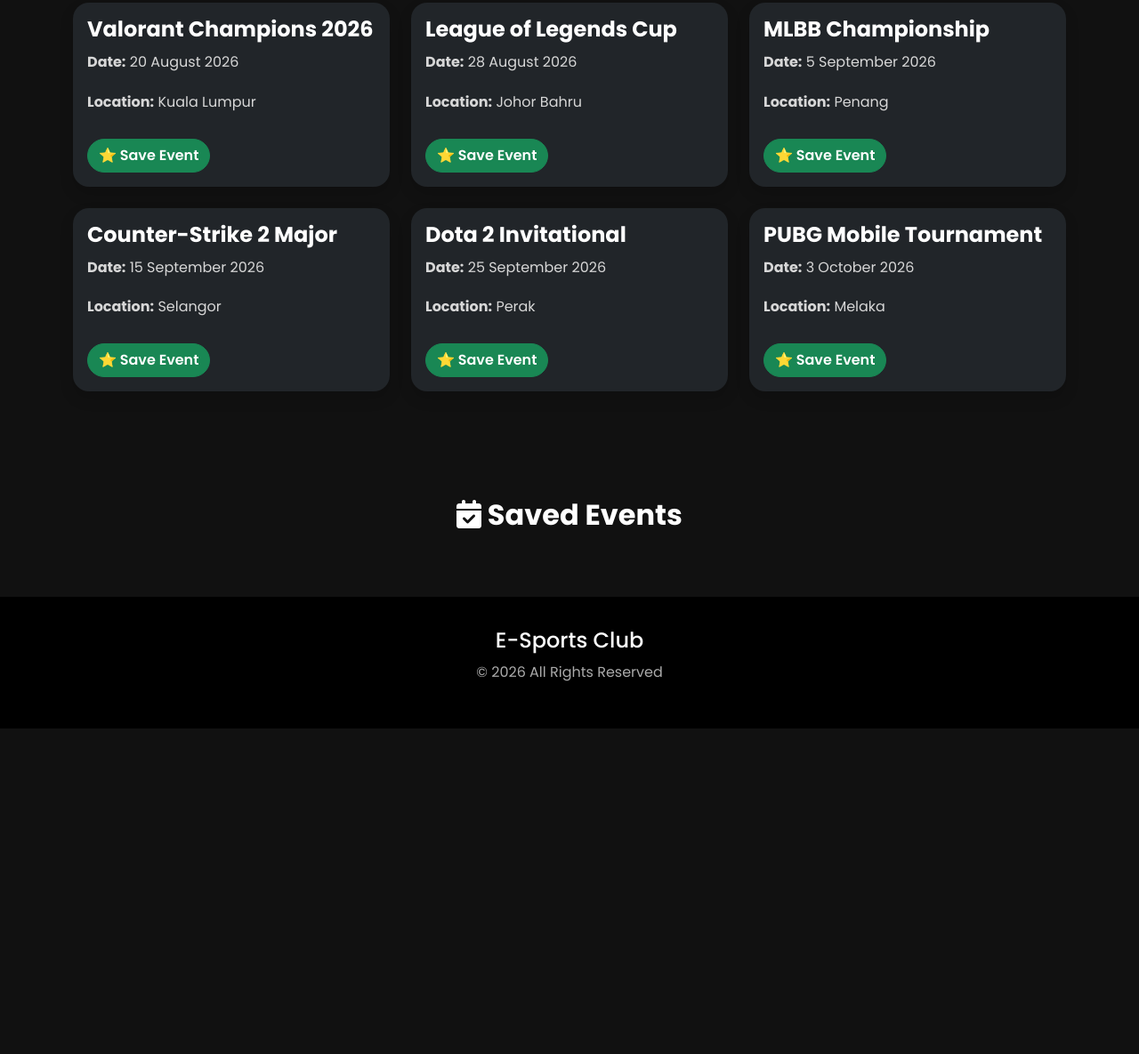
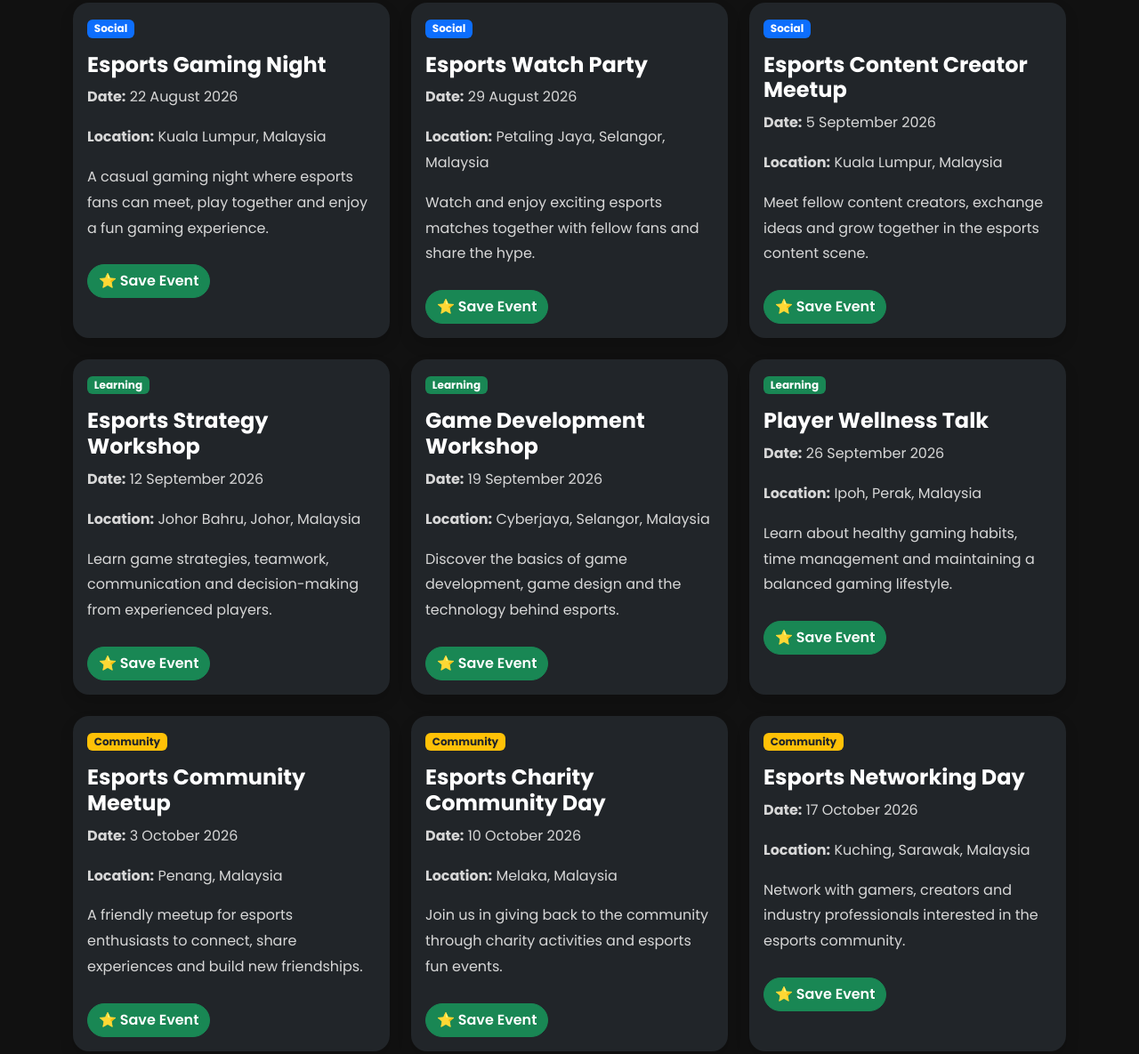
Before and after one commit to Starsflame/Gaming-Club-Website, a plain HTML site: page frontEnd/schedule.html in a window 1280 px wide. Shown: the part 931-2116 px from the top of the page at 89% size. Before the commit the page ends 1750 px from the top, so only its background shows below. Drawn offline with nearby package versions, Linux system fonts and the light colour scheme.

Commit message:
Updated Schedule Page

```diff
--- a/frontEnd/js/schedule.js
+++ b/frontEnd/js/schedule.js
@@ -1,33 +1,66 @@
 const events = [
     {
-        title: "Valorant Champions 2026",
-        date: "20 August 2026",
-        location: "Kuala Lumpur"
+        title: "Esports Gaming Night",
+        type: "Social",
+        date: "22 August 2026",
+        location: "Kuala Lumpur, Malaysia",
+        description: "A casual gaming night where esports fans can meet, play together and enjoy a fun gaming experience."
     },
     {
-        title: "League of Legends Cup",
-        date: "28 August 2026",
-        location: "Johor Bahru"
+        title: "Esports Watch Party",
+        type: "Social",
+        date: "29 August 2026",
+        location: "Petaling Jaya, Selangor, Malaysia",
+        description: "Watch and enjoy exciting esports matches together with fellow fans and share the hype."
     },
     {
-        title: "MLBB Championship",
+        title: "Esports Content Creator Meetup",
+        type: "Social",
         date: "5 September 2026",
-        location: "Penang"
+        location: "Kuala Lumpur, Malaysia",
+        description: "Meet fellow content creators, exchange ideas and grow together in the esports content scene."
     },
     {
-        title: "Counter-Strike 2 Major",
-        date: "15 September 2026",
-        location: "Selangor"
+        title: "Esports Strategy Workshop",
+        type: "Learning",
+        date: "12 September 2026",
+        location: "Johor Bahru, Johor, Malaysia",
+        description: "Learn game strategies, teamwork, communication and decision-making from experienced players."
     },
     {
-        title: "Dota 2 Invitational",
-        date: "25 September 2026",
-        location: "Perak"
+        title: "Game Development Workshop",
+        type: "Learning",
+        date: "19 September 2026",
+        location: "Cyberjaya, Selangor, Malaysia",
+        description: "Discover the basics of game development, game design and the technology behind esports."
     },
     {
-        title: "PUBG Mobile Tournament",
+        title: "Player Wellness Talk",
+        type: "Learning",
+        date: "26 September 2026",
+        location: "Ipoh, Perak, Malaysia",
+        description: "Learn about healthy gaming habits, time management and maintaining a balanced gaming lifestyle."
+    },
+    {
+        title: "Esports Community Meetup",
+        type: "Community",
         date: "3 October 2026",
-        location: "Melaka"
+        location: "Penang, Malaysia",
+        description: "A friendly meetup for esports enthusiasts to connect, share experiences and build new friendships."
+    },
+    {
+        title: "Esports Charity Community Day",
+        type: "Community",
+        date: "10 October 2026",
+        location: "Melaka, Malaysia",
+        description: "Join us in giving back to the community through charity activities and esports fun events."
+    },
+    {
+        title: "Esports Networking Day",
+        type: "Community",
+        date: "17 October 2026",
+        location: "Kuching, Sarawak, Malaysia",
+        description: "Network with gamers, creators and industry professionals interested in the esports community."
     }
 ];
 
@@ -35,17 +68,24 @@
 const savedEvents = document.getElementById("savedEvents");
 
 function displayEvents() {
-
     eventContainer.innerHTML = "";
 
     events.forEach(event => {
+        let badgeClass = "bg-secondary";
+
+        if (event.type === "Social") {
+            badgeClass = "bg-primary";
+        } else if (event.type === "Learning") {
+            badgeClass = "bg-success";
+        } else if (event.type === "Community") {
+            badgeClass = "bg-warning text-dark";
+        }
 
         eventContainer.innerHTML += `
             <div class="col-md-4 mb-4">
-
                 <div class="card bg-dark text-white h-100 shadow">
-
                     <div class="card-body">
+                        <span class="badge ${badgeClass} mb-3">${event.type}</span>
 
                         <h4>${event.title}</h4>
 
@@ -53,59 +93,45 @@
 
                         <p><strong>Location:</strong> ${event.location}</p>
 
+                        <p>${event.description}</p>
+
                         <button
                             class="btn btn-success"
                             onclick="saveEvent('${event.title}')">
-
                             ⭐ Save Event
-
                         </button>
-
                     </div>
-
                 </div>
-
             </div>
         `;
-
     });
-
 }
 
 displayEvents();
 
 function saveEvent(title) {
-
     let myEvents = JSON.parse(localStorage.getItem("savedEvents")) || [];
 
     if (!myEvents.includes(title)) {
-
         myEvents.push(title);
-
         localStorage.setItem("savedEvents", JSON.stringify(myEvents));
-
     }
 
     showSavedEvents();
-
 }
 
 function showSavedEvents() {
-
     let myEvents = JSON.parse(localStorage.getItem("savedEvents")) || [];
 
     savedEvents.innerHTML = "";
 
     myEvents.forEach(event => {
-
         savedEvents.innerHTML += `
             <li class="list-group-item">
                 ⭐ ${event}
             </li>
         `;
-
     });
-
 }
 
 showSavedEvents();
--- a/frontEnd/schedule.html
+++ b/frontEnd/schedule.html
@@ -85,7 +85,7 @@
       <div class="container hero-content">
         <h1>EVENT SCHEDULE</h1>
 
-        <p>Stay updated with our latest tournaments and club activities.</p>
+        <p>Discover social, learning and community events across Malaysia.</p>
       </div>
     </section>
 
```
